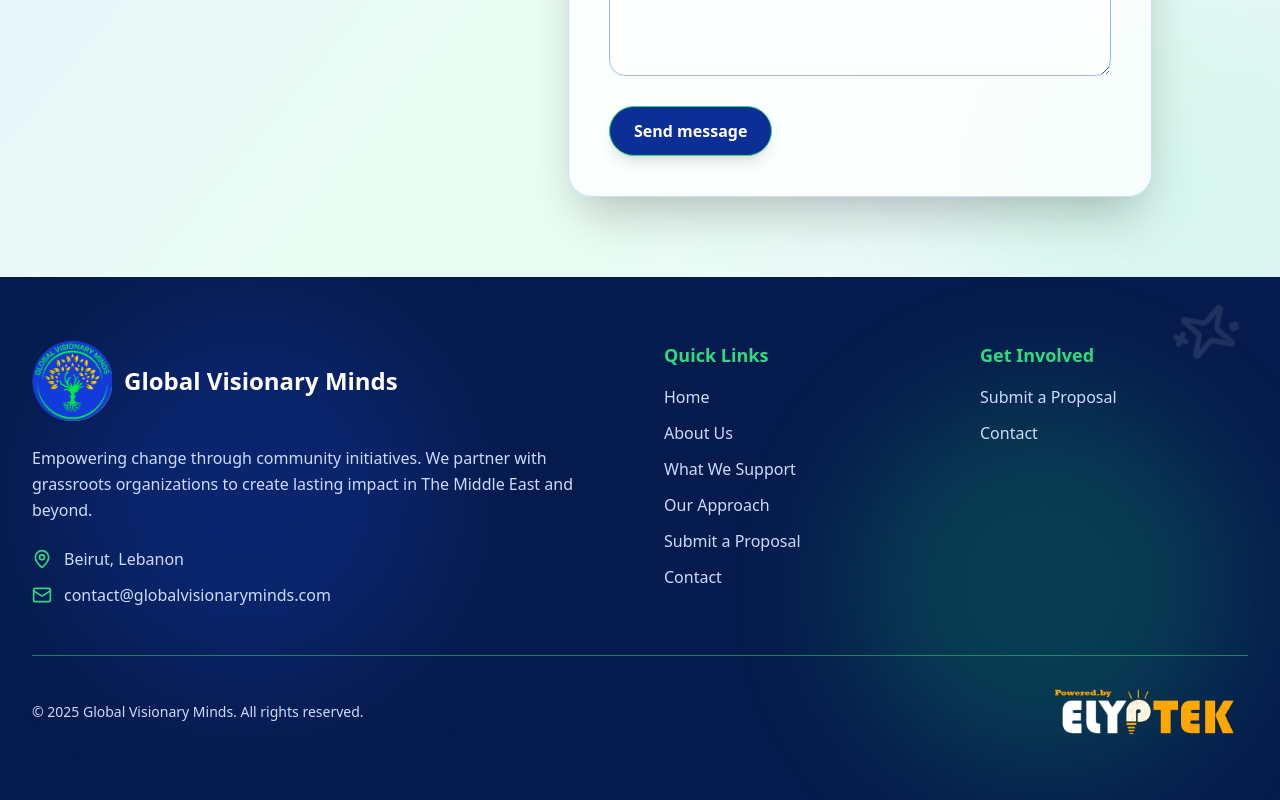
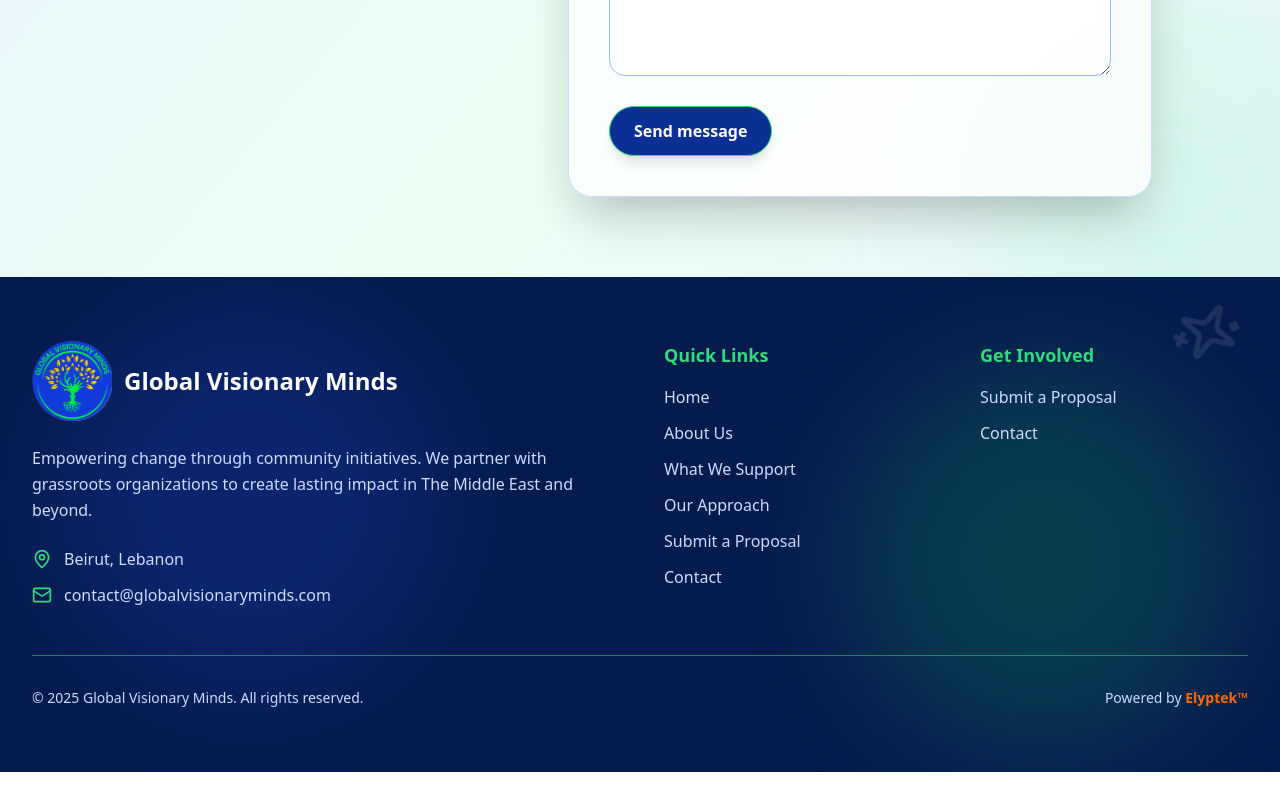
Before and after one commit to nourakkad/gvm1234567890, a React (Vite) app: page /contact in a window 1280 px wide. Shown: the part 749-1549 px from the top of the page. After the commit the page ends 1521 px from the top, so only its background shows below. Built offline with nearby package versions, Linux system fonts and the light colour scheme.

Commit message:
first commit

```diff
--- a/index.html
+++ b/index.html
@@ -17,6 +17,35 @@
     <meta name="twitter:title" content="Global Visionary Minds" />
     <meta name="twitter:description" content="Empowering change through community initiatives." />
     <meta name="twitter:image" content="/gvm.png" />
+
+    <!-- Site developer attribution (SEO) -->
+    <meta name="author" content="Elyptek" />
+    <link rel="author" href="https://www.elyptek.com" />
+    <script type="application/ld+json">
+      {
+        "@context": "https://schema.org",
+        "@graph": [
+          {
+            "@type": "WebSite",
+            "name": "Global Visionary Minds",
+            "url": "https://globalvisionaryminds.com",
+            "description": "Empowering change through community initiatives. Supporting grassroots organizations in Beirut and beyond.",
+            "creator": {
+              "@type": "Organization",
+              "name": "Elyptek",
+              "url": "https://www.elyptek.com",
+              "description": "Digital marketing, website design, and software development agency"
+            }
+          },
+          {
+            "@type": "Organization",
+            "name": "Elyptek",
+            "url": "https://www.elyptek.com",
+            "description": "Website design and development by Elyptek"
+          }
+        ]
+      }
+    </script>
   </head>
   <body>
     <div id="root"></div>
--- a/src/components/SiteFooter.jsx
+++ b/src/components/SiteFooter.jsx
@@ -133,20 +133,22 @@ const SiteFooter = () => {
             © {currentYear} Global Visionary Minds. All rights reserved.
           </motion.p>
 
-          <motion.a
+          <motion.p
             initial={{ opacity: 0 }}
             whileInView={{ opacity: 1 }}
-            href="https://www.elyptek.com"
-            target="_blank"
-            rel="noopener noreferrer"
-            className="inline-block"
+            className="text-primary-100 text-sm"
           >
-              <img
-              src="/ELYPTEK.png"
-              alt="ELY PTEK"
-              className="h-[50px] md:h-12 object-contain"
-              />
-          </motion.a>
+            Powered by{' '}
+            <a
+              href="https://www.elyptek.com"
+              target="_blank"
+              rel="noopener noreferrer author"
+              title="Website designed and developed by Elyptek"
+              className="font-semibold text-[#FF6A00] hover:text-[#FF8533] transition-colors"
+            >
+              Elyptek™
+            </a>
+          </motion.p>
         </div>
       </div>
 
```
Also changed, not shown: public/ELYPTEK.png (deleted).
